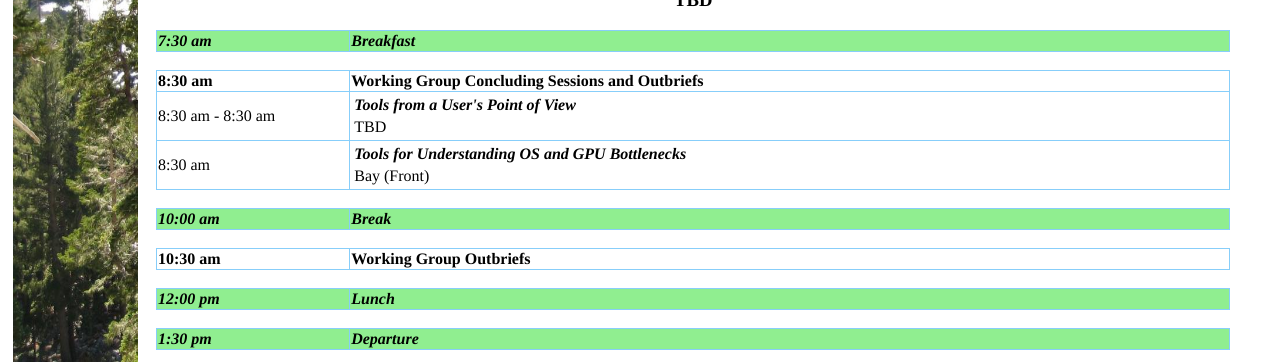
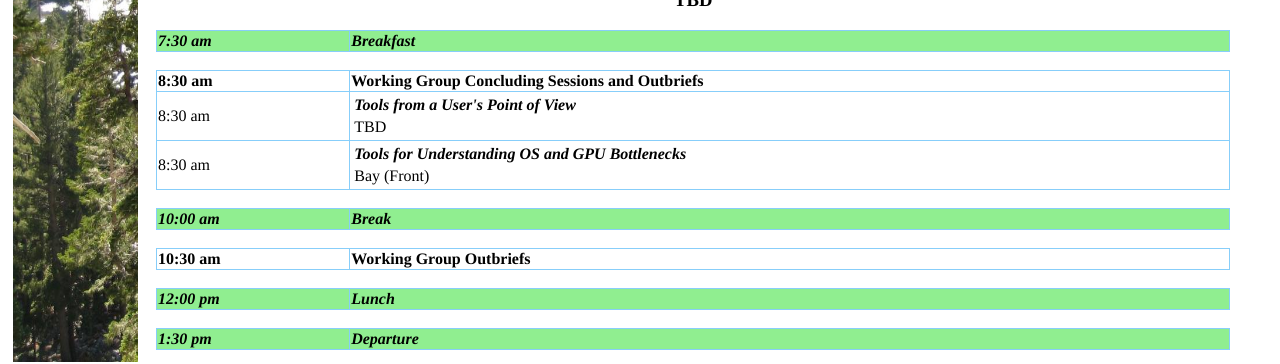
Before and after one commit to wrwilliams/petascale2017, a Jekyll site: the page built from thursday.html, in a window 1280 px wide. Shown: the part 354-718 px from the top of the page. Built offline with Jekyll 4.4.1, drawn with Linux system fonts in a browser that asks for light colours; nearby versions of some CDN libraries.

Commit message:
Try to fix time format

```diff
--- a/_includes/session.html
+++ b/_includes/session.html
@@ -13,7 +13,7 @@
     </thead>
     {% if include.session.talks %}
     <tbody>
-    {% assign curtime = include.session.time | date: "%s" %}
+    {% assign curtime = include.session.time | date: "%s" | plus: 0 %}
     {% for talk in include.session.talks %}
     {% assign endtime = curtime | plus: (talk.length) %}
     {% include talk.html start=curtime end=endtime talk=talk %}
```
